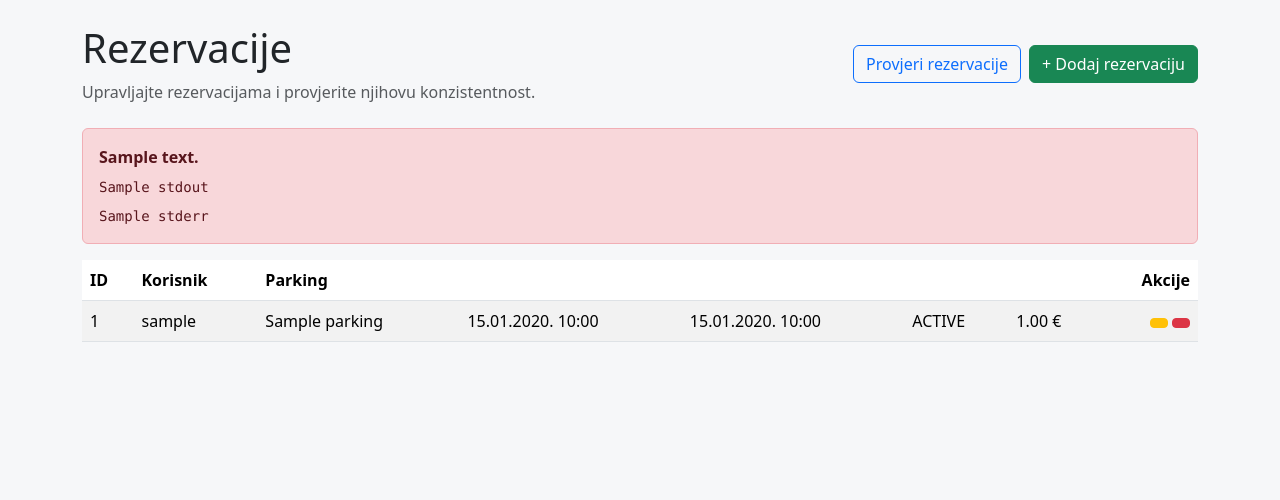
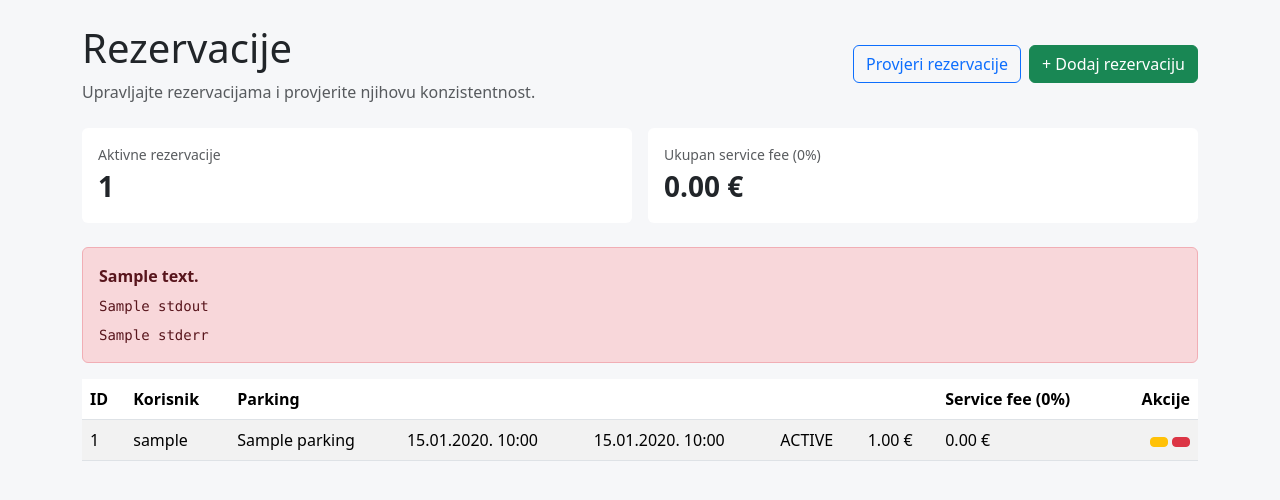
Before and after one commit to HeadshotFTW/ParKING, a Python web app: template templates/admin_reservations.html in a window 1280 px wide. Shown: the part 56-556 px from the top of the page. Run offline with Jinja, Linux system fonts and the light colour scheme; the template is opened without the code that fills it: most values are stand-ins (such as "Sample title", 1, 10 or a date in 2020).

Commit message:
Show native service fees in admin reservations

```diff
--- a/templates/admin_reservations.html
+++ b/templates/admin_reservations.html
@@ -19,6 +19,29 @@
             </button>
         </form>
         <a class="btn btn-success" href="{{ url_for('admin_reservation_new') }}">+ {% if lang == 'en' %}Add reservation{% else %}Dodaj rezervaciju{% endif %}</a>
+    </div>
+</div>
+
+{% set active_reservations = reservations | selectattr('status', 'equalto', 'ACTIVE') | list %}
+<div class="row g-3 mb-4">
+    <div class="col-md-6">
+        <div class="card h-100">
+            <div class="card-body">
+                <div class="text-muted small">{% if lang == 'en' %}Active reservations{% else %}Aktivne rezervacije{% endif %}</div>
+                <div class="fs-3 fw-semibold">{{ active_reservations | length }}</div>
+            </div>
+        </div>
+    </div>
+    <div class="col-md-6">
+        <div class="card h-100">
+            <div class="card-body">
+                <div class="text-muted small">
+                    {% if lang == 'en' %}Total service fee{% else %}Ukupan service fee{% endif %}
+                    ({{ '%.0f'|format(service_fee_percentage) }}%)
+                </div>
+                <div class="fs-3 fw-semibold">{{ "%.2f"|format(total_service_fees(reservations)) }} €</div>
+            </div>
+        </div>
     </div>
 </div>
 
@@ -46,6 +69,7 @@
             <th>{{ tr('common.end') }}</th>
             <th>{{ tr('common.status') }}</th>
             <th>{{ tr('common.total') }}</th>
+            <th>Service fee ({{ '%.0f'|format(service_fee_percentage) }}%)</th>
             <th class="text-end">{% if lang == 'en' %}Actions{% else %}Akcije{% endif %}</th>
         </tr>
     </thead>
@@ -59,6 +83,13 @@
             <td>{{ reservation.end_time.strftime('%d.%m.%Y. %H:%M') }}</td>
             <td>{{ reservation.status }}</td>
             <td>{{ "%.2f"|format(reservation.total_price()) }} €</td>
+            <td>
+                {% if reservation.status == 'ACTIVE' %}
+                    {{ "%.2f"|format(service_fee(reservation.total_price())) }} €
+                {% else %}
+                    —
+                {% endif %}
+            </td>
             <td class="text-end">
                 <a class="btn btn-sm btn-warning" href="{{ url_for('admin_reservation_edit', reservation_id=reservation.id) }}">{{ tr('common.edit') }}</a>
                 <form class="d-inline" method="post" action="{{ url_for('admin_reservation_delete', reservation_id=reservation.id) }}" onsubmit="return confirm('{% if lang == 'en' %}Delete reservation?{% else %}Obrisati rezervaciju?{% endif %}')">
@@ -67,7 +98,7 @@
             </td>
         </tr>
         {% else %}
-        <tr><td colspan="8">{% if lang == 'en' %}There are no reservations.{% else %}Nema rezervacija.{% endif %}</td></tr>
+        <tr><td colspan="9">{% if lang == 'en' %}There are no reservations.{% else %}Nema rezervacija.{% endif %}</td></tr>
         {% endfor %}
     </tbody>
 </table>
```
